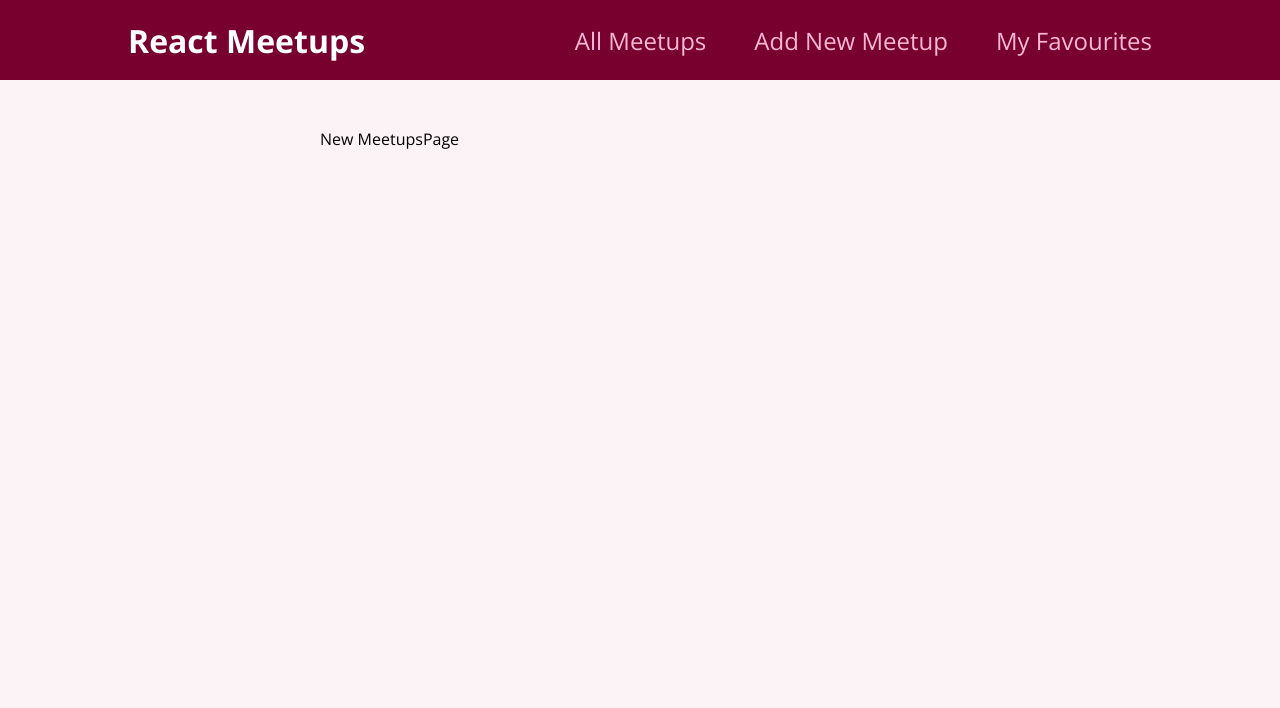
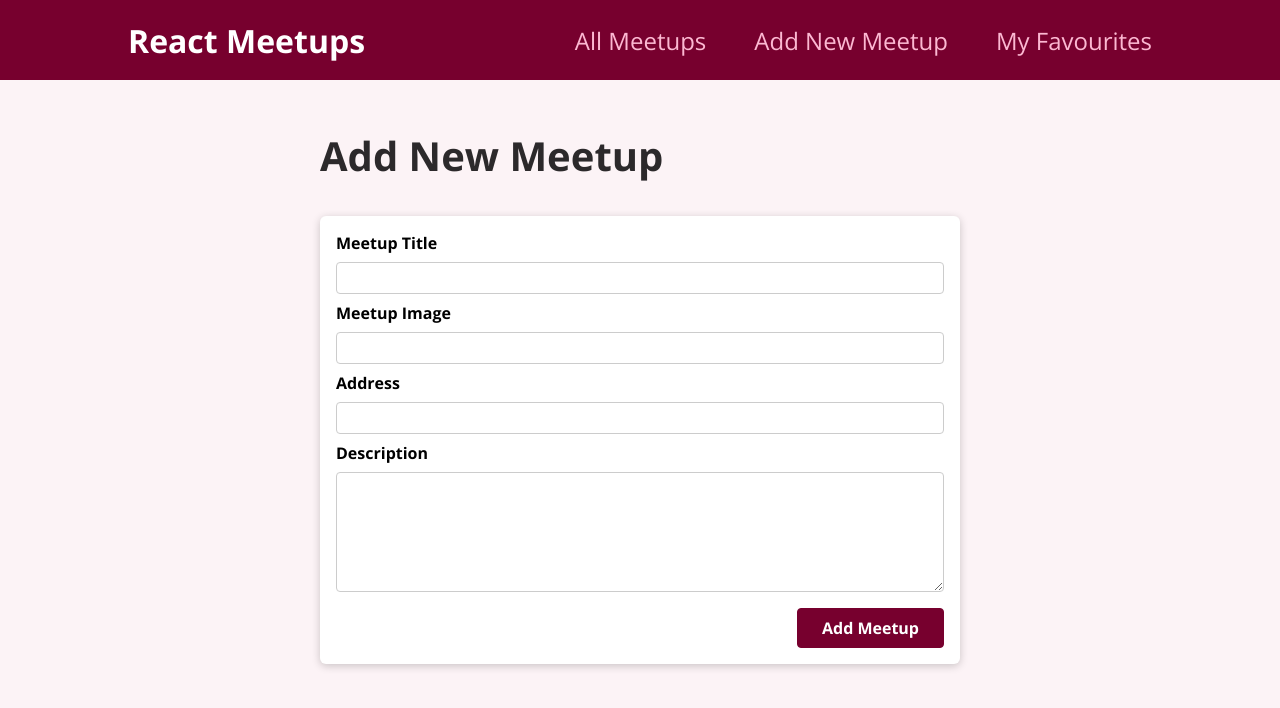
Before and after one commit to uziel78/react-course-from-next.js-course, a React (Create React App) app: page /new-meetup in a window 1280 px wide. Shown: the top 708 px of the page. Built offline with nearby package versions, Linux system fonts and the light colour scheme.

Commit message:
firebase APIfetch  implemented

```diff
--- /dev/null
+++ b/src/components/meetups/NewMeetupForm.jsx
@@ -0,0 +1,65 @@
+import { useRef } from "react";
+import formStyles from "./NewMeetupForm.module.css";
+import Card from "../ui/Card";
+
+function NewMeetupForm(props) {
+  //ref to tie input values with function
+  const titleInputRef = useRef();
+  const imageInputRef = useRef();
+  const addressInputRef = useRef();
+  const descriptionInputRef = useRef();
+
+  //handle form's default event
+  function submitHandler(event) {
+    event.preventDefault();
+
+    //store variables values
+    const enteredTitle = titleInputRef.current.value;
+    const enteredImage = imageInputRef.current.value;
+    const enteredAddress = addressInputRef.current.value;
+    const enteredDescription = descriptionInputRef.current.value;
+
+    //new object created to store values in key/value pairs
+    const meetupData = {
+      title: enteredTitle,
+      image: enteredImage,
+      address: enteredAddress,
+      description: enteredDescription,
+    };
+
+    props.onAddMeetup(meetupData);
+  }
+
+  return (
+    <Card>
+      <form className={formStyles.form} onSubmit={submitHandler}>
+        <div className={formStyles.control}>
+          <label htmlFor="title">Meetup Title</label>
+          <input type="text" required id="title" ref={titleInputRef} />
+        </div>
+        <div className={formStyles.control}>
+          <label htmlFor="image">Meetup Image</label>
+          <input type="url" required id="image" ref={imageInputRef} />
+        </div>
+        <div className={formStyles.control}>
+          <label htmlFor="address">Address</label>
+          <input type="text" required id="address" ref={addressInputRef} />
+        </div>
+        <div className={formStyles.control}>
+          <label htmlFor="description">Description</label>
+          <textarea
+            id="description"
+            required
+            rows="5"
+            ref={descriptionInputRef}
+          ></textarea>
+        </div>
+        <div className={formStyles.actions}>
+          <button>Add Meetup</button>
+        </div>
+      </form>
+    </Card>
+  );
+}
+
+export default NewMeetupForm;
--- /dev/null
+++ b/src/components/meetups/NewMeetupForm.module.css
@@ -0,0 +1,45 @@
+.form {
+  padding: 1rem;
+}
+
+.control {
+  margin-bottom: 0.5rem;
+}
+
+.control label {
+  display: block;
+  font-weight: bold;
+  margin-bottom: 0.5rem;
+}
+
+.control input,
+.control textarea {
+  display: block;
+  font: inherit;
+  border-radius: 4px;
+  border: 1px solid #ccc;
+  padding: 0.25rem;
+  width: 100%;
+}
+
+.actions {
+  margin-top: 1rem;
+  text-align: right;
+}
+
+.actions button {
+  font: inherit;
+  cursor: pointer;
+  background-color: #77002e;
+  color: white;
+  padding: 0.5rem 1.5rem;
+  border: 1px solid #77002e;
+  border-radius: 4px;
+  font-weight: bold;
+}
+
+.actions button:hover,
+.actions button:active {
+  background-color: #a50e48;
+  border-color: #a50e48;
+}
--- a/src/pages/AllMeetups.jsx
+++ b/src/pages/AllMeetups.jsx
@@ -1,31 +1,49 @@
+import { useState, useEffect } from "react";
 import MeetupList from "../components/meetups/MeetupList";
 
-const DUMMY_DATA = [
-  {
-    id: "m1",
-    title: "This is a first meetup",
-    image:
-      "https://upload.wikimedia.org/wikipedia/commons/thumb/d/d3/Stadtbild_M%C3%BCnchen.jpg/2560px-Stadtbild_M%C3%BCnchen.jpg",
-    address: "Meetupstreet 5, 12345 Meetup City",
-    description:
-      "This is a first, amazing meetup which you definitely should not miss. It will be a lot of fun!",
-  },
-  {
-    id: "m2",
-    title: "This is a second meetup",
-    image:
-      "https://upload.wikimedia.org/wikipedia/commons/thumb/d/d3/Stadtbild_M%C3%BCnchen.jpg/2560px-Stadtbild_M%C3%BCnchen.jpg",
-    address: "Meetupstreet 5, 12345 Meetup City",
-    description:
-      "This is a first, amazing meetup which you definitely should not miss. It will be a lot of fun!",
-  },
-];
+function AllMeetupsPage() {
+  const [isLoading, setIsLoading] = useState(true);
+  const [loadedMeetups, setLoadedMeetups] = useState([]);
 
-function AllMeetupsPage() {
+  useEffect(() => {
+    setIsLoading(true);
+    fetch(
+      "https://react-getting-started-7cf63-default-rtdb.europe-west1.firebasedatabase.app/meetups.json"
+    )
+      .then((response) => {
+        return response.json();
+      })
+      .then((data) => {
+        const meetups = [];
+
+        for (const key in data) {
+          const meetup = {
+            id: key,
+            ...data[key], //spread operator
+            //(default javascript operator that copies all key/value pairs
+            // of this nested object into the meetup object). Constructs meetup object as needed.
+          };
+          meetups.push(meetup);
+        }
+
+        setIsLoading(false);
+        setLoadedMeetups(meetups);
+      });
+  }, []);
+
+  //handling loading state
+  if (isLoading) {
+    return (
+      <section>
+        <p>Loading...</p>
+      </section>
+    );
+  }
+
   return (
     <section>
       <h1>All Meetups</h1>
-      <MeetupList meetups={DUMMY_DATA} />
+      <MeetupList meetups={loadedMeetups} />
     </section>
   );
 }
--- a/src/pages/NewMeetups.jsx
+++ b/src/pages/NewMeetups.jsx
@@ -1,5 +1,34 @@
+import { useHistory } from "react-router-dom";
+
+import NewMeetupForm from "../components/meetups/NewMeetupForm";
+
 function NewMeetupsPage() {
-  return <div>New MeetupsPage</div>;
+  const history = useHistory();
+
+  function addMeetupHandler(meetupData) {
+    //post meetupData to firebase server
+    fetch(
+      "https://react-getting-started-7cf63-default-rtdb.europe-west1.firebasedatabase.app/meetups.json",
+      {
+        method: "POST",
+        body: JSON.stringify(meetupData),
+        headers: {
+          "Content-Type": "application/json",
+        },
+      }
+    ).then(() => {
+      history.replace("/");
+    });
+  }
+
+  return (
+    <section>
+      <h1>Add New Meetup</h1>
+      <NewMeetupForm onAddMeetup={addMeetupHandler} />
+    </section>
+  );
 }
 
 export default NewMeetupsPage;
+
+//https://react-getting-started-7cf63-default-rtdb.europe-west1.firebasedatabase.app/
```
